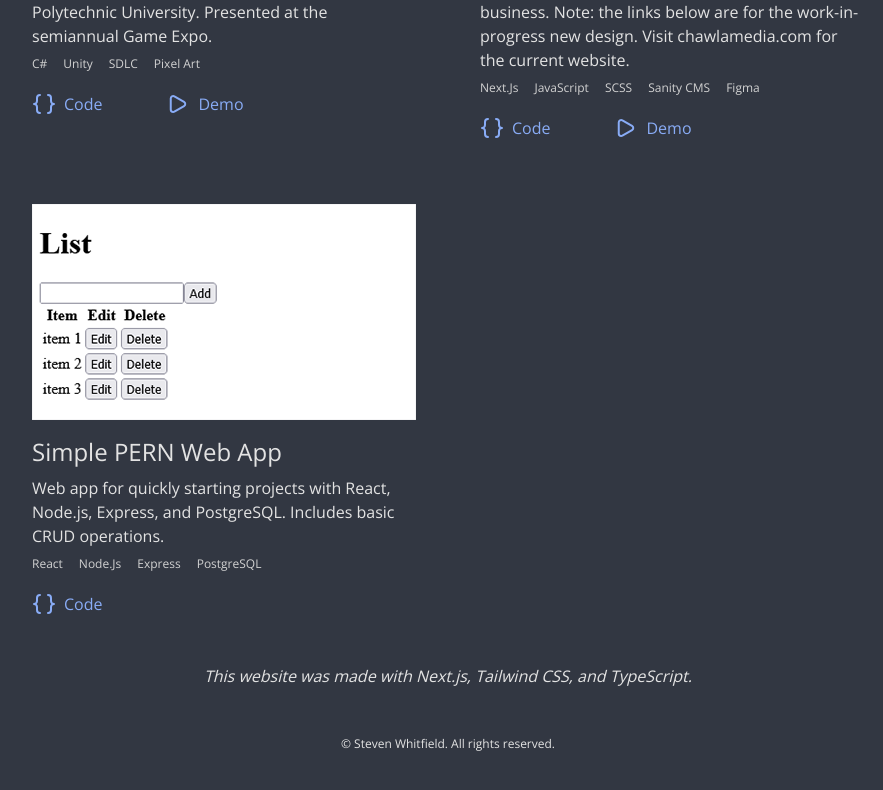
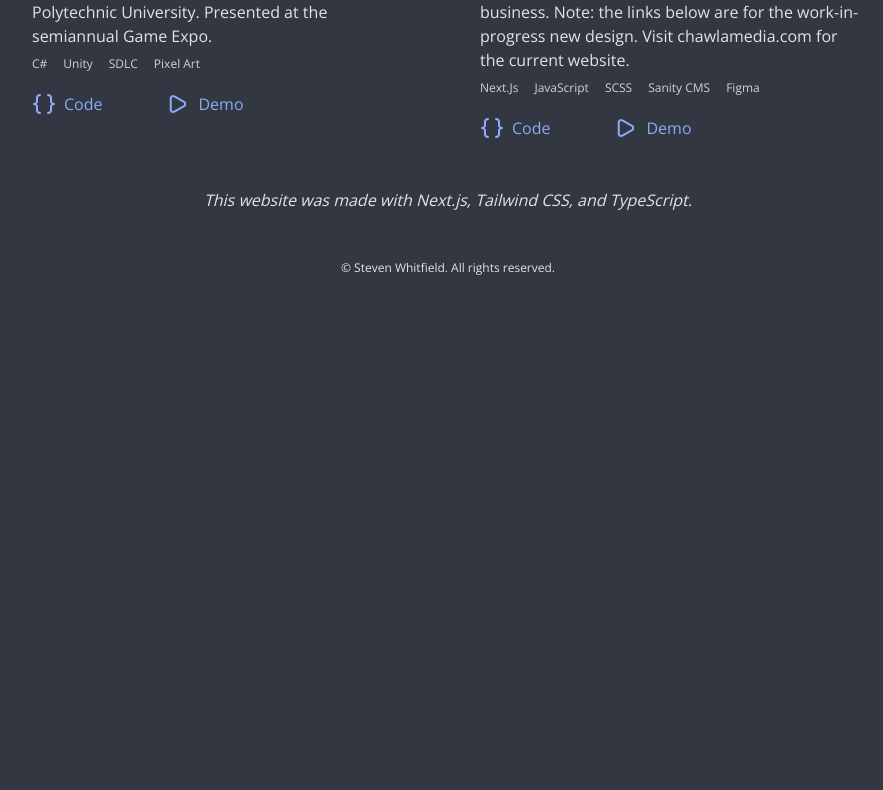
Before and after one commit to stevmwhitfield/stevenwhitfield.dev.old2, a Next.js app: page /projects in a window 1280 px wide. Shown: the part 544-1334 px from the top of the page, without its empty margins (192-1075 px from the left). After the commit the page ends 868 px from the top, so only its background shows below. Built offline with nearby package versions, Linux system fonts and the light colour scheme.

Commit message:
Update text; remove project

```diff
--- a/app/page.tsx
+++ b/app/page.tsx
@@ -1,6 +1,5 @@
 import { Metadata } from "next";
 import Image from "next/image";
-import Link from "next/link";
 import Container from "../components/Container";
 
 export const metadata: Metadata = {
@@ -34,8 +33,8 @@ const IndexPage = () => {
             <p className="mb-4">
               Hi, my name is Steven. I graduated from Florida Polytechnic
               University in 2023 with a B.S. in Computer Science and a
-              concentration in game development. That said, my current focus is
-              on <span className="text-green">full stack development</span>. I
+              concentration in game development. My current skillset is on{" "}
+              <span className="text-green">web and game development</span>. I
               would love to work with you to gain experience and build something
               awesome!
             </p>
--- a/data/projects.js
+++ b/data/projects.js
@@ -17,15 +17,6 @@ const projects = [
     codeUrl: "https://github.com/stevmwhitfield/chawla-media-next",
     demoUrl: "https://chawla-media-next.vercel.app/",
   },
-  {
-    title: "Simple PERN Web App",
-    imagePath: "/PERN-screenshot.png",
-    description:
-      "Web app for quickly starting projects with React, Node.js, Express, and PostgreSQL. Includes basic CRUD operations.",
-    tags: ["React", "Node.js", "Express", "PostgreSQL"],
-    codeUrl: "https://github.com/stevmwhitfield/pern-starter",
-    demoUrl: "",
-  },
 ];
 
 export { projects };
```
